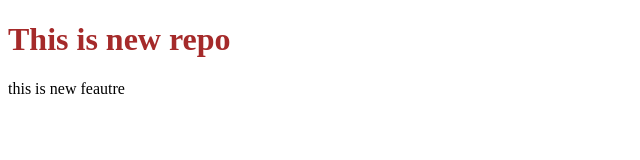
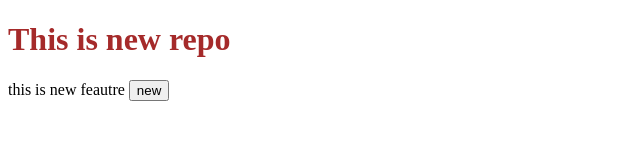
Before and after one commit to Itssameer75/localRepo, a plain HTML site: page index.html in a window 1280 px wide. Shown: the whole page, without its empty margins (0-640 px from the left). Drawn offline with Linux system fonts and the light colour scheme.

Commit message:
add new btn

```diff
--- a/index.html
+++ b/index.html
@@ -8,6 +8,6 @@
 </head>
 <body>
     <h1>This is new repo</h1>
-    <p>this is new feautre</p>
+    <p>this is new feautre <button>new</button></p>
 </body>
 </html>
```
